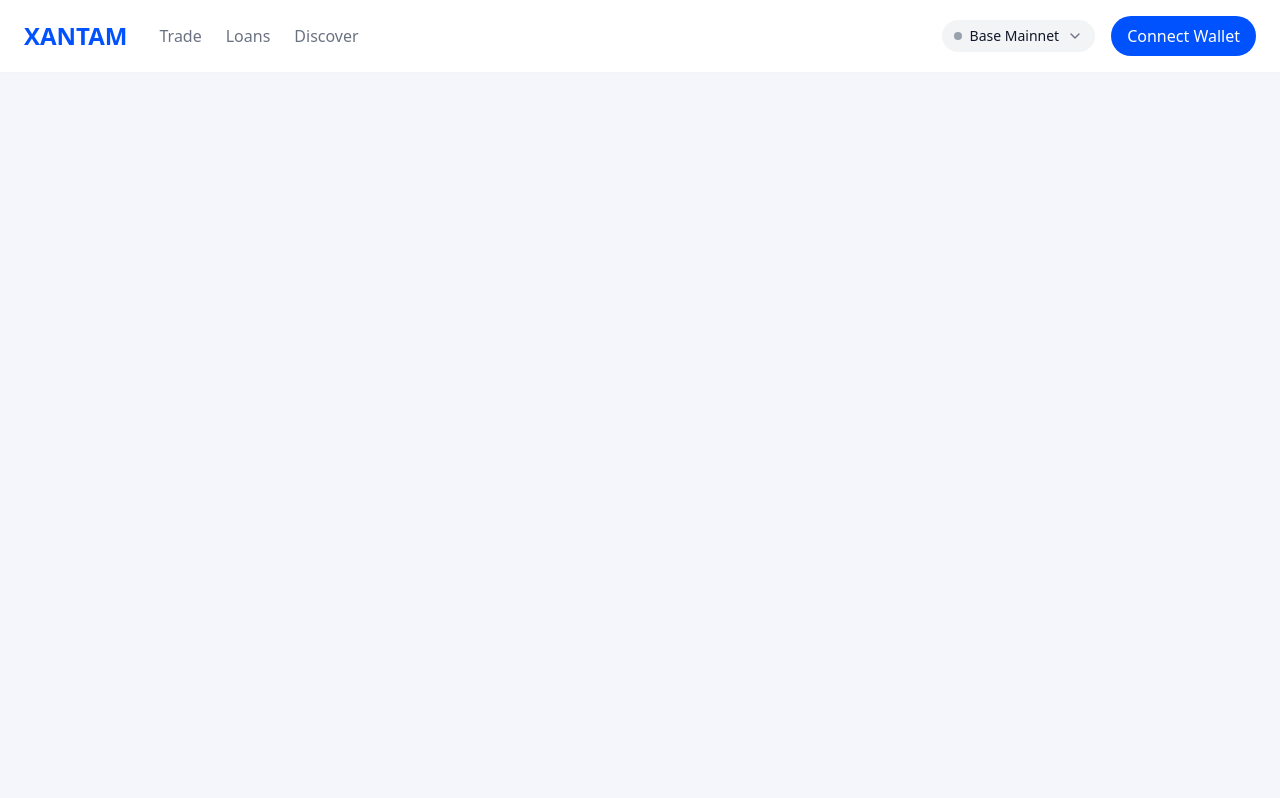
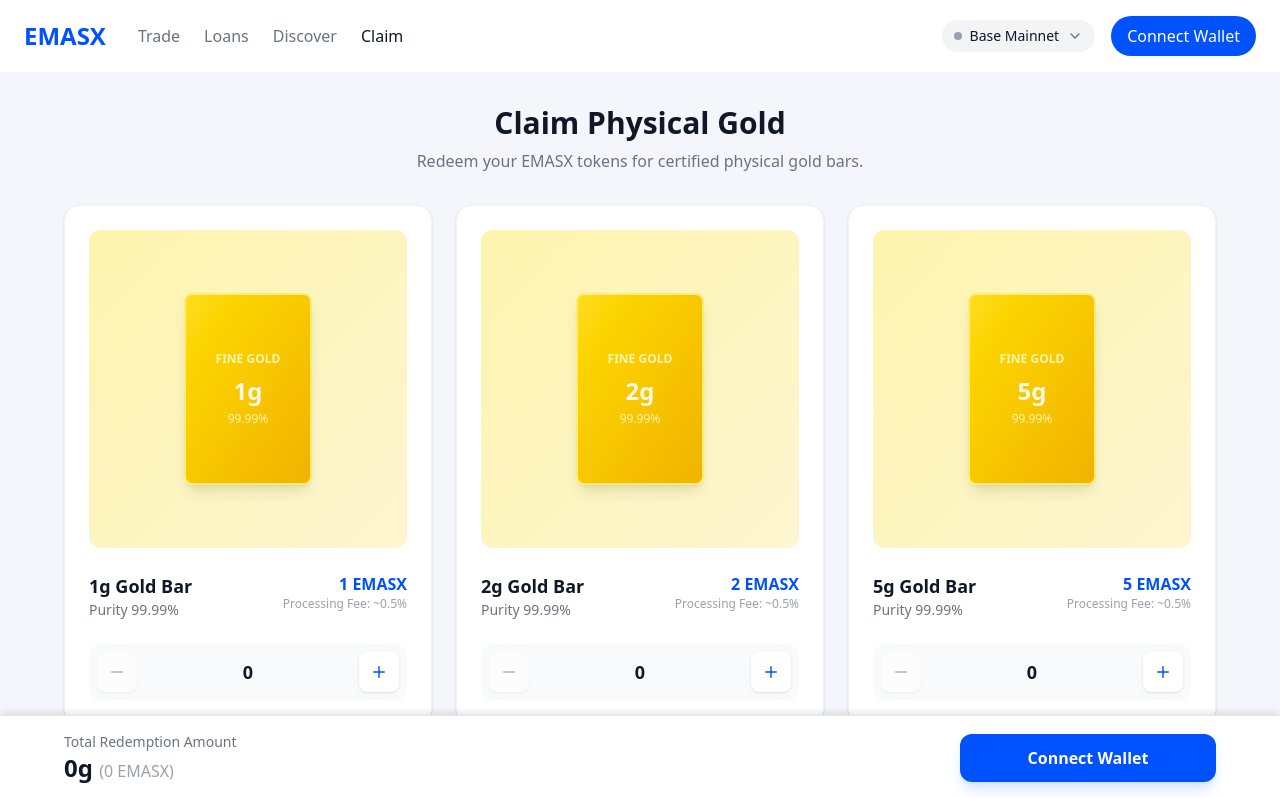
Before and after one commit to youvandra/xantam, a React (Vite) app: page /claim in a window 1280 px wide. Shown: the top 798 px of the page. Built offline with nearby package versions, Linux system fonts and the light colour scheme.

Commit message:
feat: add claim page and rebrand token to EMASX

```diff
--- a/src/App.tsx
+++ b/src/App.tsx
@@ -4,6 +4,7 @@
 import Trade from './pages/Trade';
 import Loans from './pages/Loans';
 import Discover from './pages/Discover';
+import Claim from './pages/Claim';
 import './App.css';
 
 function App() {
@@ -14,6 +15,7 @@
           <Route path="/" element={<Trade />} />
           <Route path="/loans" element={<Loans />} />
           <Route path="/discover" element={<Discover />} />
+          <Route path="/claim" element={<Claim />} />
         </Routes>
       </Layout>
     </Router>
--- a/src/components/Header.tsx
+++ b/src/components/Header.tsx
@@ -44,7 +44,7 @@
     <header className="flex items-center justify-between px-6 py-4 bg-white border-b border-gray-100 relative z-50">
       <div className="flex items-center gap-8">
         <Link to="/" className="text-2xl font-bold text-primary flex items-center gap-2">
-          <span>XANTAM</span>
+          <span>EMASX</span>
         </Link>
 
         <nav className="hidden md:flex items-center gap-6">
@@ -65,6 +65,12 @@
             className={`font-medium ${isActive('/discover') ? 'text-gray-900' : 'text-gray-500 hover:text-gray-900'}`}
           >
             Discover
+          </Link>
+          <Link
+            to="/claim"
+            className={`font-medium ${isActive('/claim') ? 'text-gray-900' : 'text-gray-500 hover:text-gray-900'}`}
+          >
+            Claim
           </Link>
         </nav>
       </div>
--- a/src/components/MarketDepth.tsx
+++ b/src/components/MarketDepth.tsx
@@ -3,7 +3,7 @@
 export default function MarketDepth() {
   return (
     <div className="bg-white rounded-2xl p-6 shadow-sm h-full flex flex-col items-center justify-center min-h-[300px]">
-      <h3 className="text-sm font-medium text-gray-500 mb-8">Market Depth - IDRX / XNTM</h3>
+      <h3 className="text-sm font-medium text-gray-500 mb-8">Market Depth - IDRX / EMASX</h3>
 
       {/* Simple CSS Bar Chart Mock */}
       <div className="relative w-full max-w-xs h-40 flex items-end justify-center gap-1">
--- a/src/components/SwapCard.tsx
+++ b/src/components/SwapCard.tsx
@@ -11,7 +11,7 @@
 
   // Token state
   const [tokenIn, setTokenIn] = useState({ symbol: 'IDRX', color: 'bg-blue-500', letter: 'I' });
-  const [tokenOut, setTokenOut] = useState({ symbol: 'XNTM', color: 'bg-yellow-400', letter: 'X' });
+  const [tokenOut, setTokenOut] = useState({ symbol: 'EMASX', color: 'bg-yellow-400', letter: 'E' });
 
   const handleSwapTokens = () => {
     const tempToken = tokenIn;
@@ -147,7 +147,7 @@
             </div>
             <span className="text-gray-400">→</span>
             <div className="flex items-center gap-1 text-gray-900 font-medium">
-              <span>1 XNTM</span>
+              <span>1 EMASX</span>
               <div className="w-4 h-4 rounded-full bg-yellow-400"></div>
             </div>
           </div>
@@ -162,7 +162,7 @@
             </div>
             <div className="flex justify-between text-xs">
               <span className="text-gray-500">Avg. Price:</span>
-              <span className="font-medium">5,379.28156 IDRX/XNTM</span>
+              <span className="font-medium">5,379.28156 IDRX/EMASX</span>
             </div>
           </div>
         </div>
@@ -189,7 +189,7 @@
           </p>
           <div className="flex justify-between text-xs mt-3 pt-3 border-t border-gray-100">
              <span className="text-gray-500">Market Price:</span>
-             <span className="font-medium">5,392.76346 IDRX/XNTM</span>
+             <span className="font-medium">5,392.76346 IDRX/EMASX</span>
           </div>
         </div>
       </div>
--- /dev/null
+++ b/src/pages/Claim.tsx
@@ -0,0 +1,118 @@
+import React, { useState } from 'react';
+import { Package, Minus, Plus, ShoppingBag } from 'lucide-react';
+import { useWallet } from '../hooks/useWallet';
+
+interface GoldOption {
+  weight: number;
+  purity: string;
+  image?: string;
+}
+
+const GOLD_OPTIONS: GoldOption[] = [
+  { weight: 1, purity: '99.99%' },
+  { weight: 2, purity: '99.99%' },
+  { weight: 5, purity: '99.99%' },
+  { weight: 10, purity: '99.99%' },
+  { weight: 50, purity: '99.99%' },
+  { weight: 100, purity: '99.99%' },
+];
+
+export default function Claim() {
+  const { account, connect } = useWallet();
+  const [quantities, setQuantities] = useState<Record<number, number>>({});
+
+  const updateQuantity = (weight: number, delta: number) => {
+    setQuantities(prev => {
+      const current = prev[weight] || 0;
+      const next = Math.max(0, current + delta);
+      return { ...prev, [weight]: next };
+    });
+  };
+
+  const totalWeight = Object.entries(quantities).reduce((sum, [weight, qty]) => {
+    return sum + (Number(weight) * qty);
+  }, 0);
+
+  const totalEMASX = totalWeight; // Assuming 1g = 1 EMASX for simplicity, or 1 EMASX = 1g? usually EMASX is 1g tokenized gold.
+
+  return (
+    <div className="max-w-6xl mx-auto">
+      <div className="mb-8 text-center">
+        <h1 className="text-3xl font-bold text-gray-900 mb-2">Claim Physical Gold</h1>
+        <p className="text-gray-500">Redeem your EMASX tokens for certified physical gold bars.</p>
+      </div>
+
+      <div className="grid md:grid-cols-2 lg:grid-cols-3 gap-6 mb-24">
+        {GOLD_OPTIONS.map((option) => (
+          <div key={option.weight} className="bg-white rounded-2xl p-6 shadow-sm border border-gray-100 hover:shadow-md transition-all">
+            <div className="aspect-square bg-gradient-to-br from-yellow-100 to-yellow-50 rounded-xl mb-6 flex items-center justify-center relative overflow-hidden group">
+              <div className="absolute inset-0 bg-yellow-400/10 group-hover:bg-yellow-400/20 transition-colors"></div>
+              <div className="w-32 h-48 bg-gradient-to-br from-yellow-300 to-yellow-500 rounded-lg shadow-lg flex flex-col items-center justify-center border-2 border-yellow-200 transform group-hover:scale-105 transition-transform">
+                <div className="text-yellow-100 text-xs font-bold mb-2">FINE GOLD</div>
+                <div className="text-white text-2xl font-bold mb-1">{option.weight}g</div>
+                <div className="text-yellow-100 text-xs">{option.purity}</div>
+              </div>
+            </div>
+
+            <div className="flex justify-between items-start mb-6">
+              <div>
+                <h3 className="text-lg font-bold text-gray-900">{option.weight}g Gold Bar</h3>
+                <p className="text-sm text-gray-500">Purity {option.purity}</p>
+              </div>
+              <div className="text-right">
+                <div className="font-bold text-primary">{option.weight} EMASX</div>
+                <div className="text-xs text-gray-400">Processing Fee: ~0.5%</div>
+              </div>
+            </div>
+
+            <div className="flex items-center justify-between bg-gray-50 rounded-xl p-2">
+              <button
+                onClick={() => updateQuantity(option.weight, -1)}
+                className="w-10 h-10 rounded-lg bg-white shadow-sm flex items-center justify-center text-gray-500 hover:text-gray-900 hover:bg-gray-50 transition-colors disabled:opacity-50"
+                disabled={!quantities[option.weight]}
+              >
+                <Minus size={18} />
+              </button>
+              <span className="font-bold text-lg w-12 text-center">{quantities[option.weight] || 0}</span>
+              <button
+                onClick={() => updateQuantity(option.weight, 1)}
+                className="w-10 h-10 rounded-lg bg-white shadow-sm flex items-center justify-center text-primary hover:bg-blue-50 transition-colors"
+              >
+                <Plus size={18} />
+              </button>
+            </div>
+          </div>
+        ))}
+      </div>
+
+      {/* Floating Bottom Bar */}
+      <div className="fixed bottom-0 left-0 right-0 bg-white border-t border-gray-200 p-4 shadow-[0_-4px_6px_-1px_rgba(0,0,0,0.1)] z-40">
+        <div className="max-w-6xl mx-auto flex items-center justify-between gap-6">
+          <div className="hidden md:block">
+            <div className="text-sm text-gray-500">Total Redemption Amount</div>
+            <div className="text-2xl font-bold text-gray-900">{totalWeight}g <span className="text-base font-normal text-gray-400">({totalEMASX} EMASX)</span></div>
+          </div>
+
+          <div className="flex-1 md:flex-none flex gap-4">
+             {!account ? (
+              <button
+                onClick={connect}
+                className="flex-1 md:w-64 bg-primary hover:bg-blue-600 text-white font-bold py-3 px-6 rounded-xl shadow-lg shadow-blue-500/20 transition-all flex items-center justify-center gap-2"
+              >
+                Connect Wallet
+              </button>
+            ) : (
+              <button
+                disabled={totalWeight === 0}
+                className="flex-1 md:w-64 bg-primary hover:bg-blue-600 disabled:bg-gray-300 disabled:cursor-not-allowed text-white font-bold py-3 px-6 rounded-xl shadow-lg shadow-blue-500/20 transition-all flex items-center justify-center gap-2"
+              >
+                <Package size={20} />
+                Claim {totalWeight > 0 ? `${totalWeight}g` : ''} Gold
+              </button>
+            )}
+          </div>
+        </div>
+      </div>
+    </div>
+  );
+}
--- a/src/pages/Discover.tsx
+++ b/src/pages/Discover.tsx
@@ -5,15 +5,15 @@
   const [activeTab, setActiveTab] = useState<'market' | 'my-offers'>('market');
 
   const offers = [
-    { id: 1, type: 'Buy', amount: '10 XNTM', price: '5,378.20 IDRX', total: '53,782.00 IDRX', user: '0x12...34ab' },
-    { id: 2, type: 'Sell', amount: '5 XNTM', price: '5,380.50 IDRX', total: '26,902.50 IDRX', user: '0x56...78cd' },
-    { id: 3, type: 'Buy', amount: '2.5 XNTM', price: '5,377.90 IDRX', total: '13,444.75 IDRX', user: '0x90...12ef' },
-    { id: 4, type: 'Sell', amount: '100 XNTM', price: '5,382.00 IDRX', total: '538,200.00 IDRX', user: '0x34...56gh' },
-    { id: 5, type: 'Buy', amount: '0.5 XNTM', price: '5,379.00 IDRX', total: '2,689.50 IDRX', user: '0x78...90ij' },
+    { id: 1, type: 'Buy', amount: '10 EMASX', price: '5,378.20 IDRX', total: '53,782.00 IDRX', user: '0x12...34ab' },
+    { id: 2, type: 'Sell', amount: '5 EMASX', price: '5,380.50 IDRX', total: '26,902.50 IDRX', user: '0x56...78cd' },
+    { id: 3, type: 'Buy', amount: '2.5 EMASX', price: '5,377.90 IDRX', total: '13,444.75 IDRX', user: '0x90...12ef' },
+    { id: 4, type: 'Sell', amount: '100 EMASX', price: '5,382.00 IDRX', total: '538,200.00 IDRX', user: '0x34...56gh' },
+    { id: 5, type: 'Buy', amount: '0.5 EMASX', price: '5,379.00 IDRX', total: '2,689.50 IDRX', user: '0x78...90ij' },
   ];
 
   const myOffers = [
-    { id: 101, type: 'Buy', amount: '15 XNTM', price: '5,370.00 IDRX', total: '80,550.00 IDRX', status: 'Open' },
+    { id: 101, type: 'Buy', amount: '15 EMASX', price: '5,370.00 IDRX', total: '80,550.00 IDRX', status: 'Open' },
   ];
 
   return (
@@ -75,7 +75,7 @@
                 <thead className="bg-gray-50/50 border-b border-gray-100">
                   <tr>
                     <th className="px-6 py-4 text-left text-sm font-medium text-gray-500">Type</th>
-                    <th className="px-6 py-4 text-left text-sm font-medium text-gray-500">Amount (XNTM)</th>
+                    <th className="px-6 py-4 text-left text-sm font-medium text-gray-500">Amount (EMASX)</th>
                     <th className="px-6 py-4 text-left text-sm font-medium text-gray-500">Price (IDRX)</th>
                     <th className="px-6 py-4 text-left text-sm font-medium text-gray-500">Total (IDRX)</th>
                     <th className="px-6 py-4 text-left text-sm font-medium text-gray-500">User</th>
@@ -122,7 +122,7 @@
               <thead className="bg-gray-50/50 border-b border-gray-100">
                 <tr>
                   <th className="px-6 py-4 text-left text-sm font-medium text-gray-500">Type</th>
-                  <th className="px-6 py-4 text-left text-sm font-medium text-gray-500">Amount (XNTM)</th>
+                  <th className="px-6 py-4 text-left text-sm font-medium text-gray-500">Amount (EMASX)</th>
                   <th className="px-6 py-4 text-left text-sm font-medium text-gray-500">Price (IDRX)</th>
                   <th className="px-6 py-4 text-left text-sm font-medium text-gray-500">Total (IDRX)</th>
                   <th className="px-6 py-4 text-left text-sm font-medium text-gray-500">Status</th>
--- a/src/pages/Loans.tsx
+++ b/src/pages/Loans.tsx
@@ -30,8 +30,8 @@
               </div>
               <div className="flex justify-between items-center gap-4">
                 <div className="flex items-center gap-2 bg-white border border-gray-200 px-3 py-2 rounded-full shadow-sm">
-                  <div className="w-6 h-6 rounded-full bg-yellow-400 flex items-center justify-center text-white text-xs">X</div>
-                  <span className="font-semibold text-gray-900">XNTM</span>
+                  <div className="w-6 h-6 rounded-full bg-yellow-400 flex items-center justify-center text-white text-xs">E</div>
+                  <span className="font-semibold text-gray-900">EMASX</span>
                 </div>
                 <input
                   type="text"
@@ -54,7 +54,7 @@
                     </button>
                   ))}
                 </div>
-                <span className="text-sm text-gray-400">~XNTM 0.00</span>
+                <span className="text-sm text-gray-400">~EMASX 0.00</span>
               </div>
             </div>
 
```
